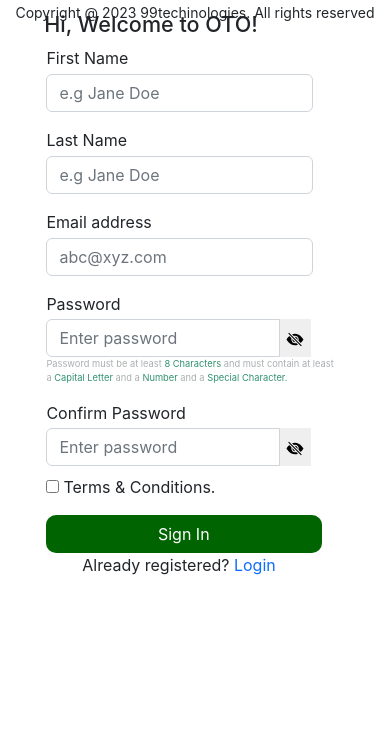
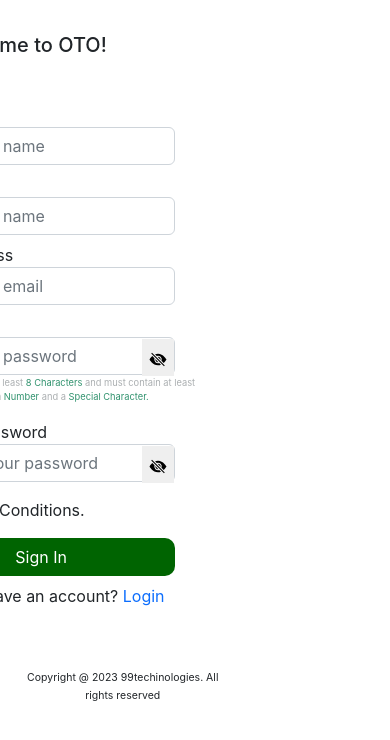
Before and after one commit to irfanalipace/ADNUMB_CODE, a React (Create React App) app: page / in a window 390 px wide. Both pictures are taken after a click on the link "Forgot Your Password?". Shown: the top 740 px of the page. Built offline with nearby package versions, Linux system fonts and the light colour scheme; the HTML template or start-up script is replaced by a standard one.

Commit message:
responsive all pages

```diff
--- a/src/App.js
+++ b/src/App.js
@@ -11,7 +11,7 @@ function App() {
     <div className="App">
    <LoginPage />
 
-   {/* <ForgetEmail />  */}
+    {/* <ForgetEmail />   */}
   {/* <ResetEmail /> */}
 {/* <SiginUp /> */}
     </div>
--- a/src/components/login/LoginForm.js
+++ b/src/components/login/LoginForm.js
@@ -4,7 +4,7 @@ import ForgetEmail from "./ForgetEmail";
 import { Link } from 'react-router-dom';
 // import { BiCheckCircleFill } from 'react-icons/bi';
 
-
+import img1 from '../../image/99-logo.png'
 
 export const LoginForm = () => {
   let [authMode, setAuthMode] = useState("signin")
@@ -65,7 +65,9 @@ const handleConfirmPassword = (e) => {
 
   if (authMode === "signin") {
     return (
-      <div className="container-fluid-login">
+      <div className="container-fluid">
+         <div className='background-img-data'>
+
 
         <form className="Auth-form-login">
           <div className="Auth-form-content">
@@ -151,118 +153,194 @@ const handleConfirmPassword = (e) => {
         <div className="copyright-text">
         <small >Copyright @ 2023 99techinologies. All rights reserved</small>
         </div>
-
+        </div>
       </div>
     )
   }
 
 
   return (
-    <div className="container-fluid-signup">
-      <form className="Auth-form-siginup">
-        <div className="Auth-form-content">
-          <h4 className="Auth-form-title-Register">Hi, Welcome to OTO!</h4>
+//     <div className="container-fluid">
+//       <form className="Auth-form-siginup">
+//         <div className="Auth-form-content">
+//           <h4 className="Auth-form-title-Register">Hi, Welcome to OTO!</h4>
 
-         <div className="form-group text-left">
-            <label>First Name</label>
-            <div className="form-lable">
-            <input
-              onChange={handleFirstName}
-              type="text"
-              className="form-control mt-1 "
-              placeholder="e.g Jane Doe"
-              value={firstname}
-            />
-            </div>
-          </div>
-          <div className="form-group mt-3 text-left">
-            <label>Last Name</label>
-            <div className="form-lable">
-            <input
-              onChange={handleLastName}
-              type="text"
-              className="form-control mt-1 "
-              placeholder="e.g Jane Doe"
-              value={lastname}
-            />
-            </div>
-          </div>
-          <div className="form-group mt-3 text-left">
-            <label>Email address</label>
-            <div className="form-lable">
-            <input
-              onChange={handleEmail}
-              type="email"
-              className="form-control mt-1 "
-              placeholder="abc@xyz.com"
-              value={email}
-            />
+//          <div className="form-group text-left">
+//             <label>First Name</label>
+//             <div className="form-lable">
+//             <input
+//               onChange={handleFirstName}
+//               type="text"
+//               className="form-control mt-1 "
+//               placeholder="e.g Jane Doe"
+//               value={firstname}
+//             />
+//             </div>
+//           </div>
+//           <div className="form-group mt-3 text-left">
+//             <label>Last Name</label>
+//             <div className="form-lable">
+//             <input
+//               onChange={handleLastName}
+//               type="text"
+//               className="form-control mt-1 "
+//               placeholder="e.g Jane Doe"
+//               value={lastname}
+//             />
+//             </div>
+//           </div>
+//           <div className="form-group mt-3 text-left">
+//             <label>Email address</label>
+//             <div className="form-lable">
+//             <input
+//               onChange={handleEmail}
+//               type="email"
+//               className="form-control mt-1 "
+//               placeholder="abc@xyz.com"
+//               value={email}
+//             />
 
 
-            </div>
-          </div>
-          <div className="form-group mt-3 text-left ">
-            <label>Password</label>
+//             </div>
+//           </div>
+//           <div className="form-group mt-3 text-left ">
+//             <label>Password</label>
 
-             <div className="input-group">
-              <input
+//              <div className="input-group">
+//               <input
 
-              type={password}
-              onChange={onPasswordChange}
-              value={passwordInput}
-              placeholder="Enter password"
-              name="password"
-              className="form-control"
-            />
-       <button className="eye-button" onClick={toggle}>
-        {password === "password" ? (
-          <svg
-            width="20"
-            height="17"
-            fill="currentColor"
-            className="bi bi-eye-slash-fill"
-            viewBox="0 0 16 16"
-          >
-            <path d="m10.79 12.912-1.614-1.615a3.5 3.5 0 0 1-4.474-4.474l-2.06-2.06C.938 6.278 0 8 0 8s3 5.5 8 5.5a7.029 7.029 0 0 0 2.79-.588zM5.21 3.088A7.028 7.028 0 0 1 8 2.5c5 0 8 5.5 8 5.5s-.939 1.721-2.641 3.238l-2.062-2.062a3.5 3.5 0 0 0-4.474-4.474L5.21 3.089z" />
-            <path d="M5.525 7.646a2.5 2.5 0 0 0 2.829 2.829l-2.83-2.829zm4.95.708-2.829-2.83a2.5 2.5 0 0 1 2.829 2.829zm3.171 6-12-12 .708-.708 12 12-.708.708z" />
-          </svg>
-        ) : (
-          <svg
-            width="20"
-            height="17"
-            fill="currentColor"
-            className="bi bi-eye-fill"
-            viewBox="0 0 16 16"
-          >
-            <path d="M10.5 8a2.5 2.5 0 1 1-5 0 2.5 2.5 0 0 1 5 0z" />
-            <path d="M0 8s3-5.5 8-5.5S16 8 16 8s-3 5.5-8 5.5S0 8 0 8zm8 3.5a3.5 3.5 0 1 0 0-7 3.5 3.5 0 0 0 0 7z" />
-          </svg>
-        )}
-      </button>
+//               type={password}
+//               onChange={onPasswordChange}
+//               value={passwordInput}
+//               placeholder="Enter password"
+//               name="password"
+//               className="form-control"
+//             />
+//        <button className="eye-button" onClick={toggle}>
+//         {password === "password" ? (
+//           <svg
+//             width="20"
+//             height="17"
+//             fill="currentColor"
+//             className="bi bi-eye-slash-fill"
+//             viewBox="0 0 16 16"
+//           >
+//             <path d="m10.79 12.912-1.614-1.615a3.5 3.5 0 0 1-4.474-4.474l-2.06-2.06C.938 6.278 0 8 0 8s3 5.5 8 5.5a7.029 7.029 0 0 0 2.79-.588zM5.21 3.088A7.028 7.028 0 0 1 8 2.5c5 0 8 5.5 8 5.5s-.939 1.721-2.641 3.238l-2.062-2.062a3.5 3.5 0 0 0-4.474-4.474L5.21 3.089z" />
+//             <path d="M5.525 7.646a2.5 2.5 0 0 0 2.829 2.829l-2.83-2.829zm4.95.708-2.829-2.83a2.5 2.5 0 0 1 2.829 2.829zm3.171 6-12-12 .708-.708 12 12-.708.708z" />
+//           </svg>
+//         ) : (
+//           <svg
+//             width="20"
+//             height="17"
+//             fill="currentColor"
+//             className="bi bi-eye-fill"
+//             viewBox="0 0 16 16"
+//           >
+//             <path d="M10.5 8a2.5 2.5 0 1 1-5 0 2.5 2.5 0 0 1 5 0z" />
+//             <path d="M0 8s3-5.5 8-5.5S16 8 16 8s-3 5.5-8 5.5S0 8 0 8zm8 3.5a3.5 3.5 0 1 0 0-7 3.5 3.5 0 0 0 0 7z" />
+//           </svg>
+//         )}
+//       </button>
 
-            </div>
-            <p className="text-muted-reset">Password must be at least <span className='label'>8 Characters</span> and must contain at least <br></br>a <span className='label'>Capital Letter</span> and a <span className='label'>Number</span> and a <span className='label'>Special Character.</span></p>
-          </div>
-          <div className="form-group mt-3 text-left">
-            <label>Confirm Password</label>
+//             </div>
+//             <p className="text-muted-reset">Password must be at least <span className='label'>8 Characters</span> and must contain at least <br></br>a <span className='label'>Capital Letter</span> and a <span className='label'>Number</span> and a <span className='label'>Special Character.</span></p>
+//           </div>
+//           <div className="form-group mt-3 text-left">
+//             <label>Confirm Password</label>
 
-             <div className="input-group ">
-              <input
+//              <div className="input-group ">
+//               <input
 
-              type={password}
-              onChange={onPasswordChange}
-              value={passwordInput}
-              placeholder="Enter password"
-              name="password"
-              className="form-control "
-            />
-{/*
-<div className="input-group-append">
-  <span className="input-group-text">
-    <BiCheckCircleFill className="text-success" />
-  </span>
-</div> */}
-      <button className="eye-button" onClick={toggle}>
+//               type={password}
+//               onChange={onPasswordChange}
+//               value={passwordInput}
+//               placeholder="Enter password"
+//               name="password"
+//               className="form-control "
+//             />
+// {/*
+// <div className="input-group-append">
+//   <span className="input-group-text">
+//     <BiCheckCircleFill className="text-success" />
+//   </span>
+// </div> */}
+//       <button className="eye-button" onClick={toggle}>
+//         {password === "password" ? (
+//           <svg
+//             width="20"
+//             height="17"
+//             fill="currentColor"
+//             className="bi bi-eye-slash-fill"
+//             viewBox="0 0 16 16"
+//           >
+//             <path d="m10.79 12.912-1.614-1.615a3.5 3.5 0 0 1-4.474-4.474l-2.06-2.06C.938 6.278 0 8 0 8s3 5.5 8 5.5a7.029 7.029 0 0 0 2.79-.588zM5.21 3.088A7.028 7.028 0 0 1 8 2.5c5 0 8 5.5 8 5.5s-.939 1.721-2.641 3.238l-2.062-2.062a3.5 3.5 0 0 0-4.474-4.474L5.21 3.089z" />
+//             <path d="M5.525 7.646a2.5 2.5 0 0 0 2.829 2.829l-2.83-2.829zm4.95.708-2.829-2.83a2.5 2.5 0 0 1 2.829 2.829zm3.171 6-12-12 .708-.708 12 12-.708.708z" />
+//           </svg>
+//         ) : (
+//           <svg
+//             width="20"
+//             height="17"
+//             fill="currentColor"
+//             className="bi bi-eye-fill"
+//             viewBox="0 0 16 16"
+//           >
+//             <path d="M10.5 8a2.5 2.5 0 1 1-5 0 2.5 2.5 0 0 1 5 0z" />
+//             <path d="M0 8s3-5.5 8-5.5S16 8 16 8s-3 5.5-8 5.5S0 8 0 8zm8 3.5a3.5 3.5 0 1 0 0-7 3.5 3.5 0 0 0 0 7z" />
+//           </svg>
+//         )}
+//       </button>
+
+
+//           </div>
+//           <div className="checkbox2">
+//             <input type="checkbox"/>
+//             <span className="term-condition">Terms & Conditions.</span>
+//             </div>
+//           <div className="d-grid gap-2 mt-3 text-left">
+//             <button type="submit" className="login-button">
+//              Sign In
+//             </button>
+//             </div>
+//           </div>
+
+//           <div className="text-center_bottom">
+//             Already registered?{" "}
+//             <span className="link-primary " onClick={changeAuthMode}>
+//               Login
+//             </span>
+//           </div>
+//         </div>
+//       </form>
+
+
+
+//     </div>
+<div className="container">
+
+		<div className="row justify-content-center">
+
+			<div className="col-lg-6 col-md-8 col-sm-10">
+
+				<form className="Auth-form-siginup">
+        <h5 className="h5">Hi, Wellcome to OTO!</h5>
+					<div className="form-group text-left-form">
+						<label className="form-lable-signup">First Name</label>
+						<input type="text" className="form-control" id="name" placeholder="Enter your name" required />
+					</div>
+          <div className="form-group text-left-form">
+						<label className="form-lable-signup">Last Name</label>
+						<input type="text" className="form-control" id="name" placeholder="Enter your name" required />
+					</div>
+
+					<div className="form-group text-left-form">
+						<label className="form-lable-signup">Email address</label>
+						<input type="email" className="form-control" id="email" placeholder="Enter your email" required />
+					</div>
+					<div className="form-group text-left-form">
+						<label className="form-lable-signup">Password</label>
+						<input type="password" className="form-control" id="password" placeholder="Enter your password" required />
+            <div className='eye-button-tag'>
+      <button className=" eye-button-button" onClick={toggle}>
         {password === "password" ? (
           <svg
             width="20"
@@ -289,31 +367,64 @@ const handleConfirmPassword = (e) => {
       </button>
 
 
+      </div>
+            <p className="text-muted-reset" id="text-for-password">Password must be at least <span className='label'>8 Characters</span> and must contain at least <br></br>a <span className='label'>Capital Letter</span> and a <span className='label'>Number</span> and a <span className='label'>Special Character.</span></p>
+        	</div>
+					<div className="form-group text-left-form">
+						<label className="form-lable-signup">Confirm Password</label>
+						<input type="password" className="form-control" id="confirm_password" placeholder="Confirm your password" required />
+            <div className='eye-button-tag'>
+      <button className=" eye-button-button" onClick={toggle}>
+        {password === "password" ? (
+          <svg
+            width="20"
+            height="17"
+            fill="currentColor"
+            className="bi bi-eye-slash-fill"
+            viewBox="0 0 16 16"
+          >
+            <path d="m10.79 12.912-1.614-1.615a3.5 3.5 0 0 1-4.474-4.474l-2.06-2.06C.938 6.278 0 8 0 8s3 5.5 8 5.5a7.029 7.029 0 0 0 2.79-.588zM5.21 3.088A7.028 7.028 0 0 1 8 2.5c5 0 8 5.5 8 5.5s-.939 1.721-2.641 3.238l-2.062-2.062a3.5 3.5 0 0 0-4.474-4.474L5.21 3.089z" />
+            <path d="M5.525 7.646a2.5 2.5 0 0 0 2.829 2.829l-2.83-2.829zm4.95.708-2.829-2.83a2.5 2.5 0 0 1 2.829 2.829zm3.171 6-12-12 .708-.708 12 12-.708.708z" />
+          </svg>
+        ) : (
+          <svg
+            width="20"
+            height="17"
+            fill="currentColor"
+            className="bi bi-eye-fill"
+            viewBox="0 0 16 16"
+          >
+            <path d="M10.5 8a2.5 2.5 0 1 1-5 0 2.5 2.5 0 0 1 5 0z" />
+            <path d="M0 8s3-5.5 8-5.5S16 8 16 8s-3 5.5-8 5.5S0 8 0 8zm8 3.5a3.5 3.5 0 1 0 0-7 3.5 3.5 0 0 0 0 7z" />
+          </svg>
+        )}
+      </button>
+
+
+      </div>
           </div>
-          <div className="checkbox2">
+          <div className="checkbox3">
             <input type="checkbox"/>
-            <span className="term-condition">Terms & Conditions.</span>
-            </div>
-          <div className="d-grid gap-2 mt-3 text-left">
-            <button type="submit" className="login-button">
+            <span className="term-condition-signup">Terms & Conditions.</span>
+             </div>
+          <div className="d-grid gap-2 mt-3 text-left-form">
+           <button type="submit" className="login-button">
              Sign In
             </button>
             </div>
-          </div>
 
           <div className="text-center_bottom">
-            Already registered?{" "}
+            Already have an account?{" "}
             <span className="link-primary " onClick={changeAuthMode}>
               Login
             </span>
-          </div>
-        </div>
-      </form>
-      <div className="copyright-text-signup">
+           </div>
+				</form>
+			</div>
+		</div>
+    <div className="copyright-text-signup">
         <small >Copyright @ 2023 99techinologies. All rights reserved</small>
         </div>
-
-
-    </div>
+	</div>
   )
 }
--- a/src/styles.css
+++ b/src/styles.css
@@ -5,8 +5,21 @@
 .text-left{
     text-align: left !important;
     margin-left: 6%;
+    width: 95%;
+    margin-bottom: 5px;
 
-}.fileds-size{
+}
+
+.text-left-form{
+  text-align: left !important;
+  margin-left: 6%;
+  width: 65%;
+  margin-bottom: 8px;
+
+}
+
+
+.fileds-size{
     width: 80%;
 }
 
@@ -19,15 +32,10 @@
    top: 0;
 }
 .Auth-form-siginup{
- position: fixed;
-  /* width: 20%;
-  height: 100%; */
-  /* margin-left: 28px;  */
-  margin-left: 11px;
-    margin-top: 12px;
-  /* margin-top: 2%;
-  left: 0;
-  top: 0; */
+  margin-left: -150px;
+    margin-top: 33px;
+     width: 513px
+
 }
 
 .container1{
@@ -46,10 +54,25 @@ top: 114px;
     margin-right: 55%;
     margin-top: 7%;
 }
+
+.checkbox-signup{
+  margin-left: -30px;
+  /* margin-top: 3%; */
+}
+
+
+
 .checkbox2{
     margin-right: 44%;
     margin-top: 3%;
 }
+
+
+.checkbox3{
+  margin-right: 52%;
+  margin-top: 3%;
+}
+
 
 .rem{
     margin-left: 2%;
@@ -61,11 +84,12 @@ top: 114px;
 }
 
 .text-center_bottom{
-    margin-left: -10%;
+    margin-left: -35%;
 }
 .under-text{
     margin-right: 10%;
     margin-top: 3px;
+    font-size: 14px;
 }
 .text-center_Forget{
 margin-left: 100px;
@@ -111,10 +135,10 @@ width: 50%;
     height: 38px;
     background: #006401;
     border-radius: 10px;
-    margin-left: -20px;
+    margin-left: 0px;
     border:none;
     border-radius:10px;
-    width: 92%;
+    width: 80%;
 
 }
 
@@ -193,7 +217,9 @@ align-items: center;
     font-size: 30px;
 
     /* margin-bottom: 20%; */
-}.newPass{
+}
+
+.newPass{
 float: left;
 /* height: 100%;
 width: 50%; */
@@ -218,7 +244,7 @@ margin-right: 30%;
   #grad-login{
     position:fixed;
    width: 48%;
-   height: 727px;
+   height: 100%;
 
     margin-left: -12px;
     background-image: linear-gradient(#006401, #000000);
@@ -288,7 +314,10 @@ margin-right: 30%;
        height : 2px;
        color: blue;
   }
-
+.h5{
+  margin-right: 50%;
+  margin-bottom: 9%;
+}
   .text-muted-reset{
     /* --bs-text-opacity: 1;
     color: var(--bs-secondary-color)!important;
@@ -296,7 +325,12 @@ margin-right: 30%;
    color: blue; */
    font-size: 9.3px;
    color: #ABAFB1;
+   margin-top: 0px;
 }
+.text-for-password{
+margin-bottom: -12px;
+}
+
 .label{
   color:#32936F;
 }
@@ -374,7 +408,7 @@ text-align: center!important;
 .background-image-img{
   position: fixed;
     background-image: url("./image/asset.png");
-    /* height: 100%; */
+    height: 100%;
     background-repeat: no-repeat;
     background-position-y: center;
     margin-left: 0px;
@@ -397,6 +431,10 @@ left: 314px;
 top: 287px;
 }
 .term-condition{
+  margin-left: 4px;
+}
+
+.term-condition-signup{
   margin-left: 4px;
 }
 .Auth-form-reset{
@@ -439,6 +477,10 @@ top: 287px;
   margin-top: 3px;
   width: 340px;
 }
+.form-lable-signup{
+margin-bottom: 2px;
+height: 0px;
+}
 /* .eye-button-confirm{
   padding-right: 25px;
 margin-right: 30px;
@@ -454,11 +496,12 @@ margin-right: 30px;
 
 
 
-/* .copyright-text-signup{
-  margin-top: 2% !important;
-  margin-right: 40%;
+.copyright-text-signup{
+  /* margin-bottom: 100% !important; */
+  margin-right: 43%;
   font-size: 12px;
-} */
+  margin-top: 60px;
+}
 
 
 
@@ -505,7 +548,55 @@ media querys */
 }
 
 
+@media only screen and (min-width:1400px) and (max-width:1900px){
+  .copyright-text {
+    margin-top: 74% !important;
+    margin-right: 40%;
+    font-size: 14px;
+  }
+  }
+ @media only screen and (max-width:1440px) {
+#grad-login {
+  height: 100%;
+}
+}
 
+/* @media only screen and (max-width:1440px) {
+  .background-image-img{
+    position: fixed;
+      background-image: url("./image/asset.png");
+      height: 100%;
+      background-repeat: no-repeat;
+      background-position-y: center;
+      margin-left: 0px;
+      width: 48%;
+      margin-right: 0px;
+      margin-left: -12px;
+  }
+  } */
+
+  /* @media only screen and (max-width:1440px) {
+  .small-logo>img{
+  margin-top: 14rem;
+  margin-bottom: 21rem;
+  }
+  }
+
+}  */
+
+
+/* @media only screen and (max-width:1024px) {
+  .small-logo>img{
+  margin-top: 8rem;
+  margin-bottom: 19rem;
+  }
+  } */
+  @media only screen and (max-width:1024px) {
+  .copyright-text {
+  margin-top: 88% !important;
+    margin-right: 21%;
+}
+  }
 
 
 @media only screen and (max-width:1200px) {
@@ -577,6 +668,8 @@ media querys */
       .container-fluid {
         max-width: 100%;
         padding: 0 15px;
+
+
       }
     }
 
@@ -626,11 +719,25 @@ media querys */
   }
     }
 
+    @media only screen and (max-width: 987px){
+    .resetpass{
+      margin-left: -140px;
+      margin-bottom: 40px;
+      font-size: 22px;
+    }
+      /* margin-bottom: 20%; */
+  }
+  @media only screen and (max-width: 987px){
+  .copyright-text-forget {
+    margin-top: 25%;
+    margin-left: 434px;
+    font-size: 12px;
+}
+  }
+
+/* forget password media query */
 
 
-
-
-/* forget password media query */
 
 
 
@@ -675,12 +782,12 @@ media querys */
 } */
 
 
-@media only screen and (max-width:540px) {
+/* @media only screen and (max-width:540px) {
   .forget-email {
-    width: 95% !important;
-    /* margin-right: 10px; */
+    width: 72% !important;
+
 }
-}
+} */
 
 
 
@@ -690,6 +797,29 @@ media querys */
     width: 267px;
 }
 }
+
+@media only screen and (max-width:425px) {
+  .background-img-data{
+
+      background-image: url("./image/asset.png");
+     width: 30%;
+     height: 30%;
+  }
+  }
+
+
+  @media screen and (max-width: 450px) {
+    .copyright-text {
+      display: none;
+    }
+  }
+  @media screen and (max-width: 425px) {
+    .copyright-text-forget {
+      display: none;
+    }
+  }
+
+
 @media only screen and (max-width: 425px){
   .input-group {
       width: 303px !important;
@@ -697,7 +827,7 @@ media querys */
   }
 
 
-  @media only screen and (max-width:425px) {
+  /* @media only screen and (max-width:425px) {
 
 
     .copyright-text{
@@ -707,8 +837,33 @@ media querys */
 
     }
 
+  } */
+  @media only screen and (max-width: 425px){
+    .Auth-form-forget {
+      width: 76%;
+      /* height: 200px; */
+      margin-left: 60px;
+      /* margin-top: 45%; */
+      position: fixed;
+
+    }
+    }
+
+
+    @media only screen and (max-width: 425px){
+    .resetpass {
+        margin-left: -77px;
+        margin-bottom: 40px;
+        font-size: 22px;
+    }
   }
 
+    @media only screen and (max-width: 500px){
+      .forget-email {
+        width: 88%;
+
+      }
+      }
 
   @media only screen and (max-width:425px) {
     .new-button{
@@ -727,7 +882,7 @@ media querys */
     }
 
 
-  @media only screen and (max-width:393px) {
+  /* @media only screen and (max-width:393px) {
 
 
     .copyright-text{
@@ -737,3 +892,16 @@ media querys */
     }
 
   }
+   */
+   @media only screen and (max-width:425px) {
+
+.Auth-form-login {
+    position: fixed;
+      margin-left: 39px;
+      margin-top: 28%;
+      width: 350px;
+      height: 200px;
+      left: 0;
+      top: 0;
+  }
+    }
```
